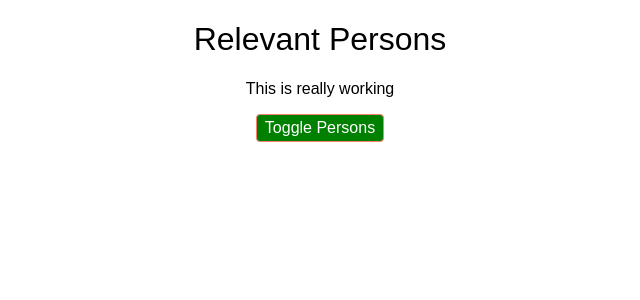
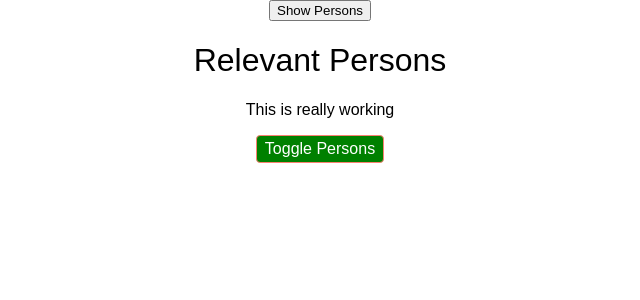
Before and after one commit to Shwartz/react-training, a React app: page / in a window 1280 px wide. Shown: the top 300 px of the page, without its empty margins (320-960 px from the left). Built offline with nearby package versions, Linux system fonts and the light colour scheme.

Commit message:
Section 7, Examples of should change and PureComponent

```diff
--- a/src/components/Persons/Person/Person.js
+++ b/src/components/Persons/Person/Person.js
@@ -3,6 +3,9 @@ import styles from './Person.css';
 
 
 class Person extends React.Component {
+  componentWillUnmount() {
+    console.log('will unmount');
+  }
 
   render() {
     const {name, age, changed} = this.props;
--- a/src/containers/App.js
+++ b/src/containers/App.js
@@ -1,9 +1,13 @@
-import React, {Component} from 'react';
+import React, {PureComponent} from 'react';
 import Persons from '../components/Persons/Persons';
 import Cockpit from '../components/Cockpit/Cockpit';
 import styles from './App.css';
 
-class App extends Component {
+class App extends PureComponent {
+  constructor(props) {
+    super(props);
+    console.log('props: ', props);
+  }
   state = {
     persons: [
       {id: 'kds03', name: 'Max', age: '28'},
@@ -12,6 +16,10 @@ class App extends Component {
     ],
     showPersons: false,
   };
+
+  /*shouldComponentUpdate (nextProps, nextState) {
+    return nextState.persons !== this.state.persons || nextState.showPersons !== this.state.showPersons;
+  }*/
 
   deletePersonHandler = (personIndex) => {
     //const persons = this.state.persons.slice();
@@ -51,6 +59,7 @@ class App extends Component {
 
     return (
       <div className={styles.App}>
+        <button onClick={()=>{this.setState({showPersons: true})}}>Show Persons</button>
         <Cockpit
           title={this.props.appTitle}
           persons={this.state.persons}
```
Also changed, not shown: src/components/Persons/Persons.js (+8 -1 lines).
